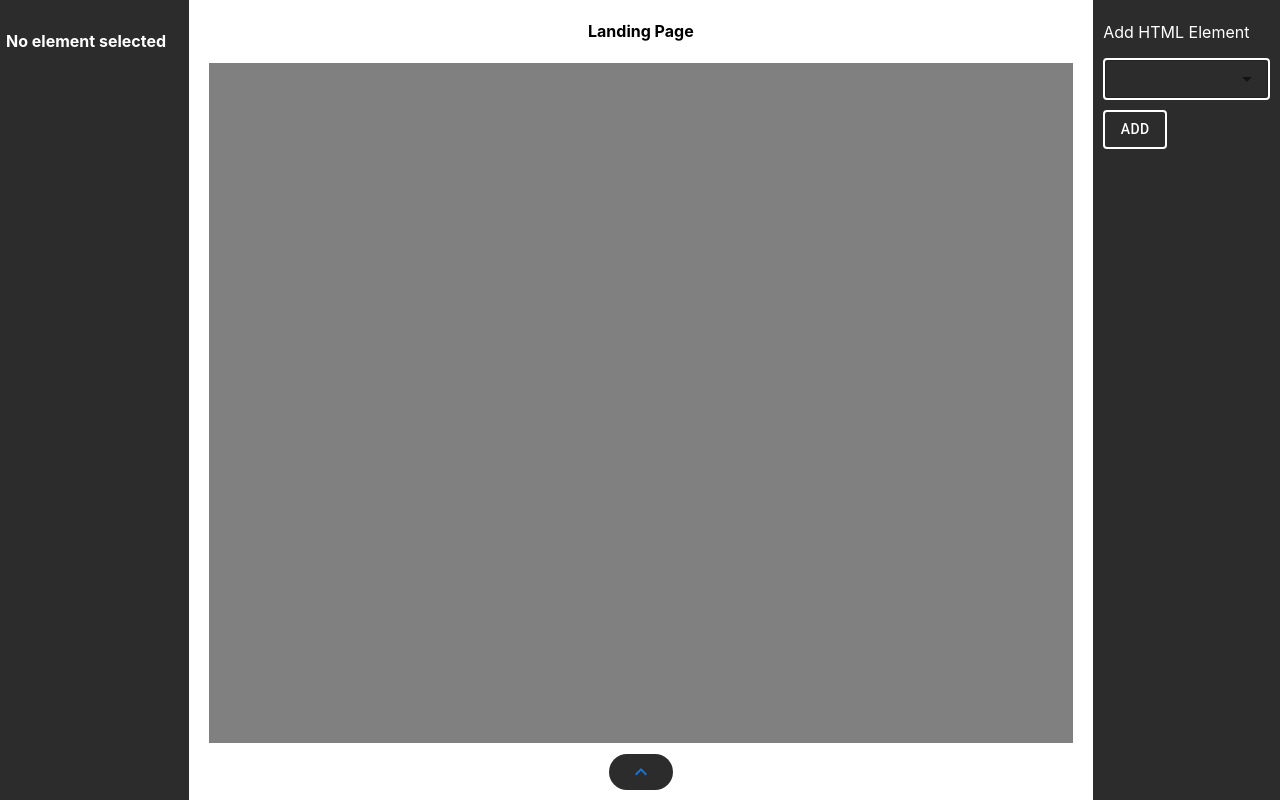
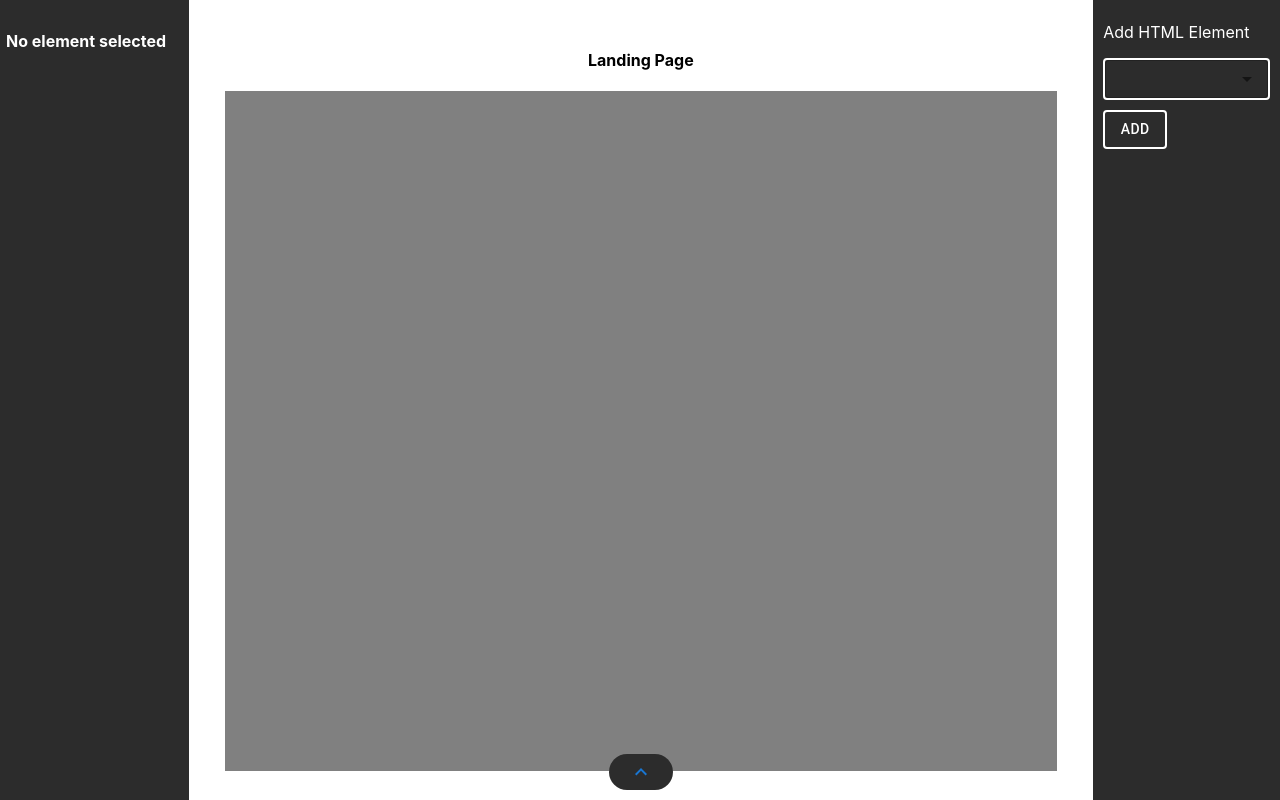
Before and after one commit to code735/Pagebuilder, a React (Create React App) app in the folder frontend/: page / in a window 1280 px wide. Built offline with nearby package versions, Linux system fonts and the light colour scheme.

Commit message:
adding selected tags

```diff
--- a/frontend/src/Components/Pageeditor/Pageeditor.jsx
+++ b/frontend/src/Components/Pageeditor/Pageeditor.jsx
@@ -1,10 +1,18 @@
-import React from 'react'
+import React, { useEffect } from 'react'
 import FloatingIsland from '../FloatingIsland/FloatingIsland'
-import { useSelector } from 'react-redux';
+import { useDispatch, useSelector } from 'react-redux';
+import { addCurrentSelectedTag } from '../../store/features/htmlElementCounterSlice';
+import { current } from '@reduxjs/toolkit';
 
 export default function Pageeditor() {
 
-  const { allHtmlTags } = useSelector((state) => state.htmlElement);
+  const { allHtmlTags, currentSelectedTag } = useSelector((state) => state.htmlElement);
+  const dispatch = useDispatch()
+
+  useEffect(() => {
+    console.log("currentSelectedTag-allHtmlTags",currentSelectedTag,allHtmlTags)
+  }, [currentSelectedTag,allHtmlTags])
+
 
   return (
     <div className='page-editor'>
@@ -12,7 +20,17 @@ export default function Pageeditor() {
       <div className="main-page-playarea">
         {
           allHtmlTags?.map((el) => {
-            return React.createElement(el.rootElement, { className: "root-element" });
+            return React.createElement(el.rootElement, {
+              className: `root-element ${ currentSelectedTag.id === el.id && 'selected-element' }`,
+              onClick: () => {
+                if ( currentSelectedTag.id === el.id ) {
+                  dispatch(addCurrentSelectedTag({}))
+                }
+                else {
+                  dispatch(addCurrentSelectedTag(el))
+                }
+              }
+            });
           })
         }
       </div>
--- a/frontend/src/Components/Pageeditor/Pageeditor.scss
+++ b/frontend/src/Components/Pageeditor/Pageeditor.scss
@@ -1,7 +1,11 @@
 .page-editor {
-  & { width: 100%; box-sizing: border-box; position: relative; }
+  & {  width: 100%; box-sizing: border-box; position: relative; display: flex; justify-content: center; align-items: center; flex-direction: column; }
   h4 { text-align: center; }
   .main-page-playarea {
-    & { min-height: 85vh;  background: gray; margin: 20px; overflow-y: scroll; }
+    & { min-height: 85vh; background: gray; overflow: scroll; width: 65vw; }
+    .root-element {
+      & { padding: 10px; border: 2px solid red; }
+    }
+    .selected-element { border-color: black; }
   }
 }
--- a/frontend/src/store/features/htmlElementCounterSlice.js
+++ b/frontend/src/store/features/htmlElementCounterSlice.js
@@ -19,10 +19,14 @@ export const htmlElementCounterSlice = createSlice({
           "childElements": []
         }
       ];
+    },
+    addCurrentSelectedTag: (state, {payload}) => {
+      console.log("payload",payload)
+      state.currentSelectedTag = payload
     }
   }
 })
 
-export const { addRootHtmlElement } = htmlElementCounterSlice.actions
+export const { addRootHtmlElement, addCurrentSelectedTag } = htmlElementCounterSlice.actions
 
 export default htmlElementCounterSlice.reducer
```
